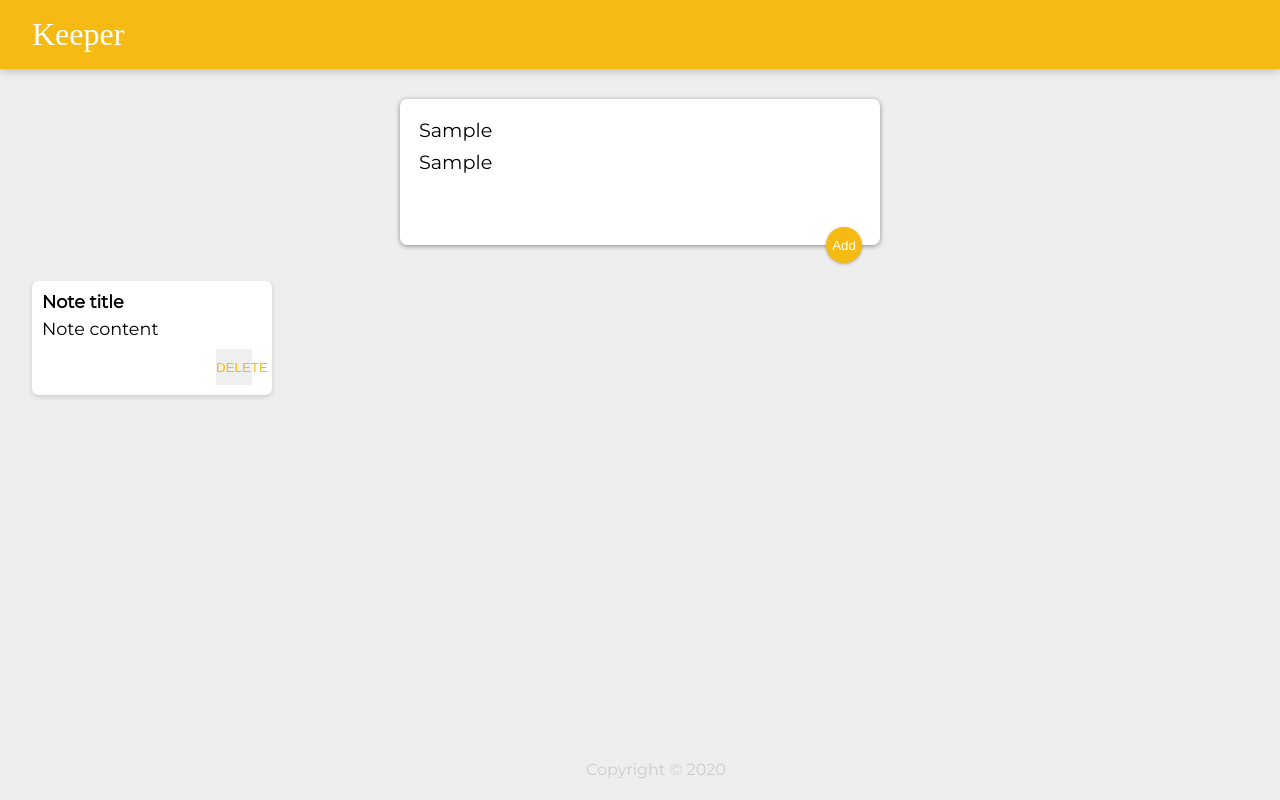
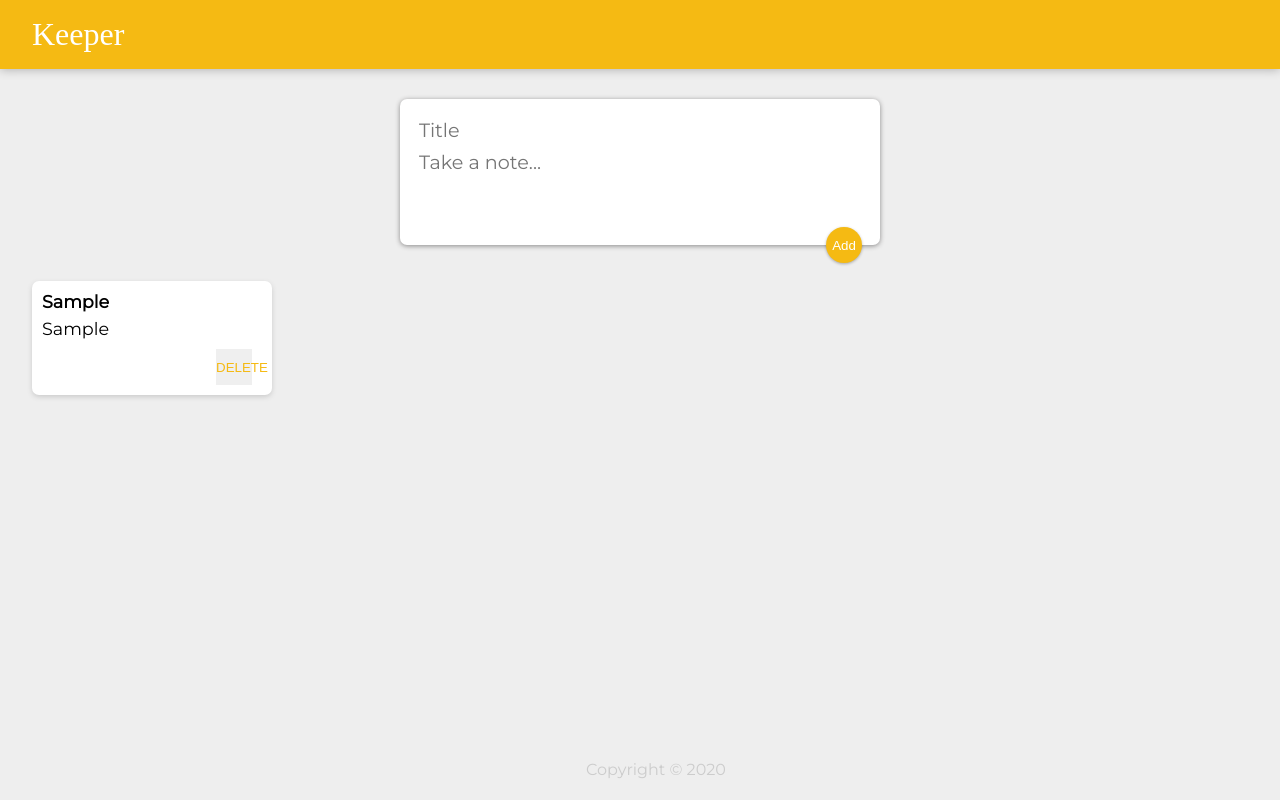
Before and after one commit to hazzaldo/Notes-Keeper-webb-app--React-Js-, a React (Create React App) app: page / in a window 1280 px wide. Both pictures are taken after typing "Sample", "Sample" into the empty fields and a click on the button "Add". Built offline with nearby package versions, Linux system fonts and the light colour scheme; a web font is replaced by a local one.

Commit message:
add the DELETE functionality of notes + some refactoring

```diff
--- a/src/components/App.jsx
+++ b/src/components/App.jsx
@@ -7,19 +7,37 @@ import CreateArea from './CreateArea';
 function App() {
     const [notesArray, setNotesArray] = useState([]);
 
-    function addNewNote(event, noteEntry) {
+    function addNewNote(noteEntry) {
         setNotesArray(prevValue => {
                 return [...prevValue, noteEntry];
             }
         );
-        event.preventDefault();
+    }
+
+    function deleteNote(id) {
+        setNotesArray(prevValue => {
+            return (notesArray.filter((note, index) => {
+                    return index !== id
+                })
+            )
+        })
     }
 
     return (
         <div>
             <Header />
             <CreateArea onAdd={addNewNote}/>
-            <Note key={1} title="Note title" content="Note content"/>
+            {notesArray.map((note, index) => {
+                return (
+                    <Note
+                        onDelete={deleteNote}
+                        key={index}
+                        id={index}
+                        title={note.title}
+                        content={note.content}
+                    />
+                );
+            })}
             <Footer />
         </div>
     );
--- a/src/components/CreateArea.jsx
+++ b/src/components/CreateArea.jsx
@@ -17,15 +17,22 @@ function CreateArea(props) {
         });
     }
 
+    function submitNote(event) {
+        props.onAdd(noteEntry);
+        setNoteEntry({
+            title: "",
+            content: ""
+        });
+        event.preventDefault();
+    }
+
+
   return (
     <div>
-      <form onSubmit={(event) => {
-                props.onAdd(event, noteEntry);
-            }}
-        >
-        <input onChange={handleChange} name='title' placeholder='Title' />
-        <textarea onChange={handleChange} name='content' placeholder='Take a note...' rows='3' />
-        <button type="submit">
+      <form>
+        <input onChange={handleChange} name='title' placeholder='Title' value={noteEntry.title}/>
+        <textarea onChange={handleChange} name='content' placeholder='Take a note...' rows='3' value={noteEntry.content}/>
+        <button onClick={submitNote}>
             Add
         </button>
       </form>
--- a/src/components/Note.jsx
+++ b/src/components/Note.jsx
@@ -1,11 +1,20 @@
 import React from 'react';
 
 function Note(props) {
+
+    function handleClick() {
+        props.onDelete(props.id);
+    }
+
     return (
-        <div className="note">
-            <h1>{props.title}</h1>
-            <p>{props.content}</p>
-            <button>DELETE</button>
+        <div className='note'>
+        <h1>{props.title}</h1>
+        <p>{props.content}</p>
+        <button
+            onClick={handleClick}
+        >
+            DELETE
+        </button>
         </div>
     );
 }
```
